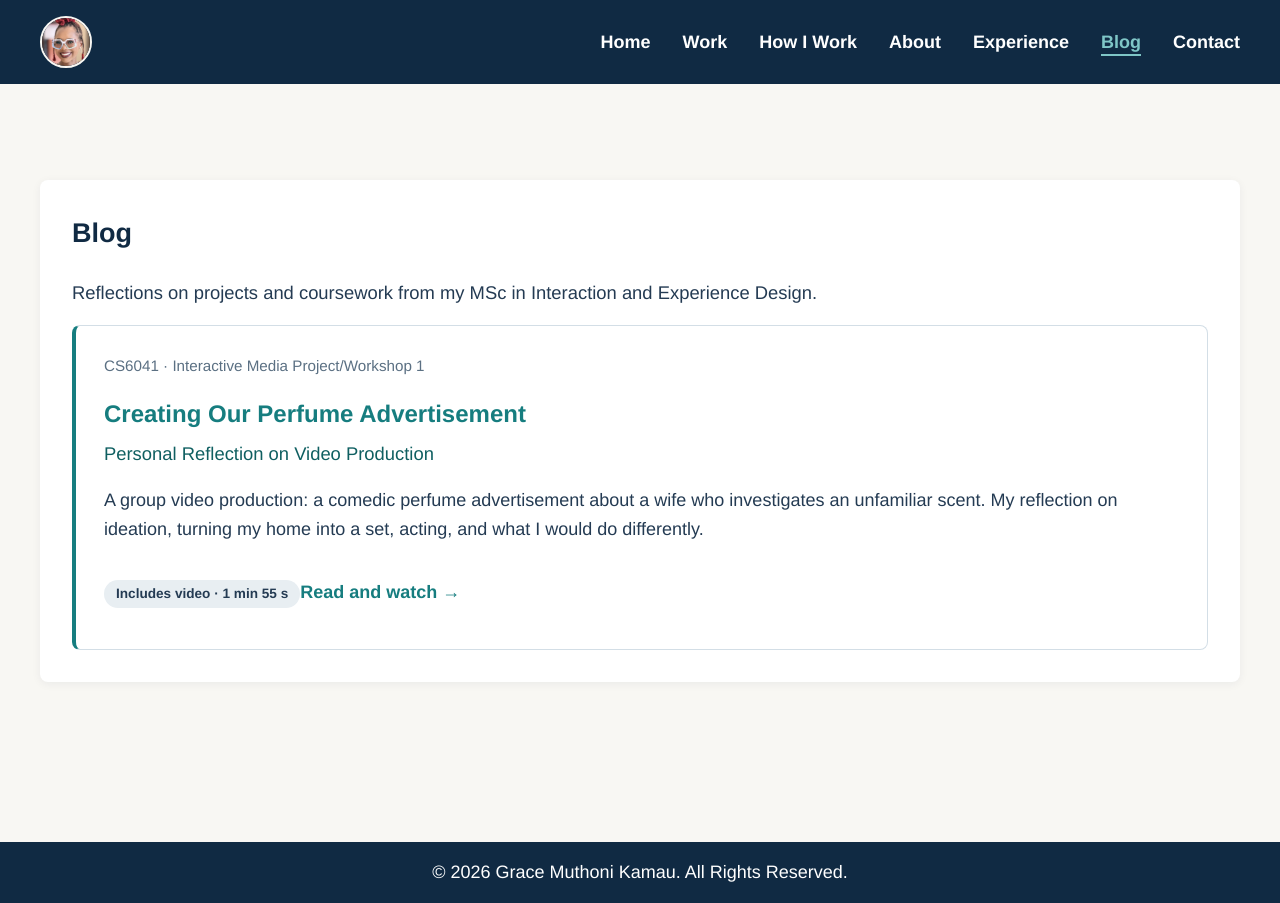
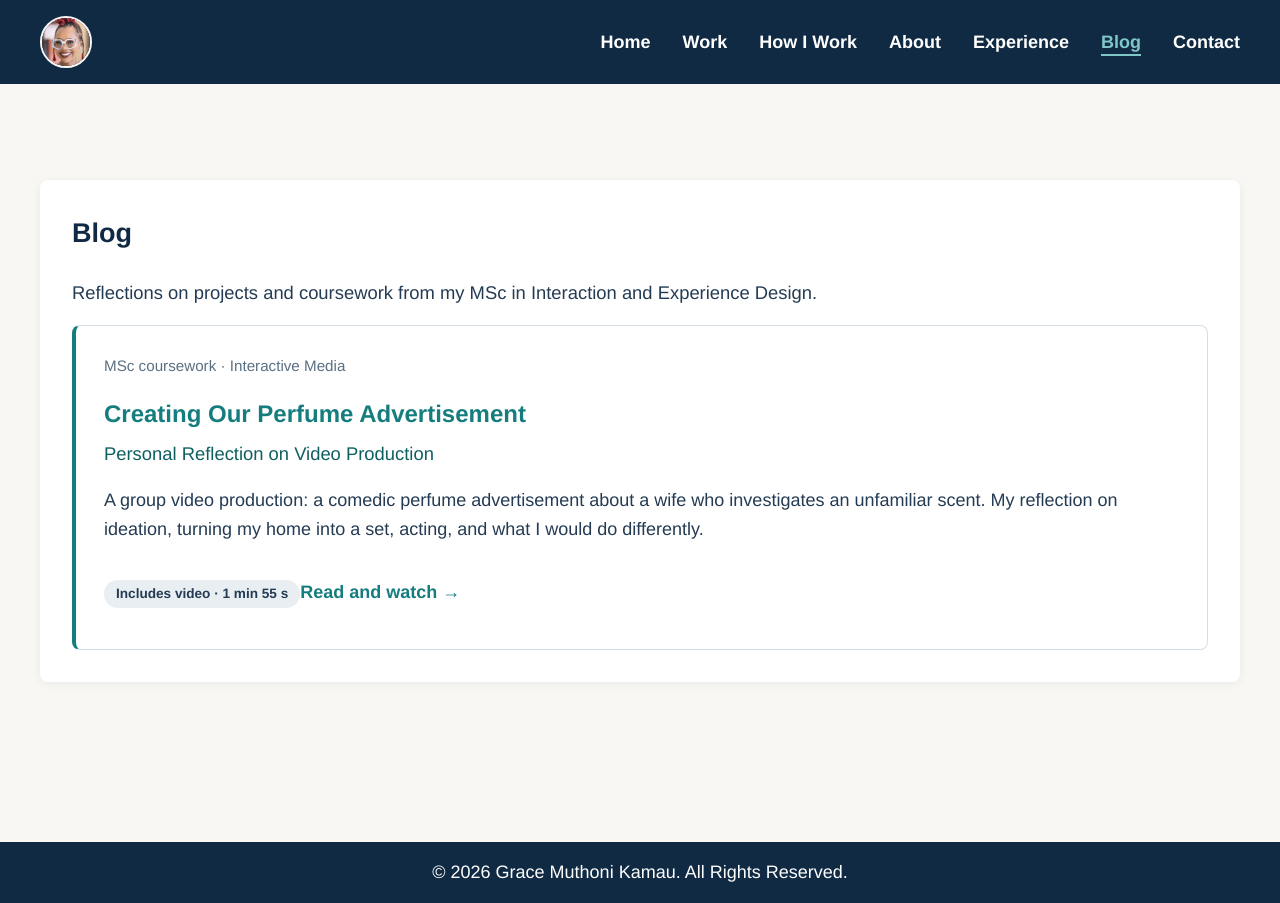
Before and after one commit to kamauneema-ux/My-Portfolio-Project, a React (Vite) app: page /writing in a window 1280 px wide. Built offline with nearby package versions, Linux system fonts and the light colour scheme.

Commit message:
Simplify blog post header

```diff
--- a/src/data/posts.ts
+++ b/src/data/posts.ts
@@ -20,7 +20,6 @@ export type Post = {
   slug: string;
   title: string;
   subtitle: string;
-  author: string;
   module: string;
   institution: string;
   summary: string;
@@ -33,9 +32,8 @@ export const posts: Post[] = [
     slug: "creating-our-perfume-advertisement",
     title: "Creating Our Perfume Advertisement",
     subtitle: "Personal Reflection on Video Production",
-    author: "Grace Muthoni Kamau",
-    module: "CS6041 · Interactive Media Project/Workshop 1",
-    institution: "University of Limerick · Academic Year 2026/2027",
+    module: "MSc coursework · Interactive Media",
+    institution: "University of Limerick, 2026",
     summary:
       "A group video production: a comedic perfume advertisement about a wife who investigates an unfamiliar scent. My reflection on ideation, turning my home into a set, acting, and what I would do differently.",
     video: {
--- a/src/pages/WritingPost.tsx
+++ b/src/pages/WritingPost.tsx
@@ -20,11 +20,7 @@ export default function WritingPost() {
           <h2>{post.title}</h2>
           <p className="post-subtitle">{post.subtitle}</p>
           <p className="post-meta">
-            {post.author}
-            <br />
-            {post.module}
-            <br />
-            {post.institution}
+            {post.module} &middot; {post.institution}
           </p>
         </header>
 
```
